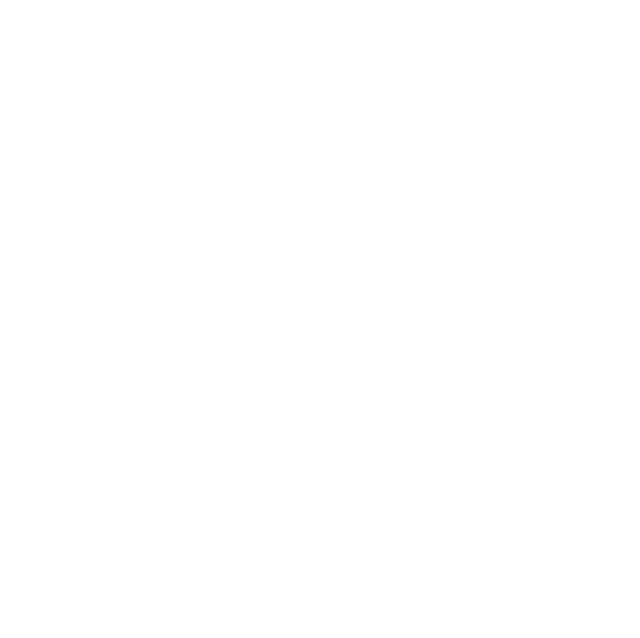
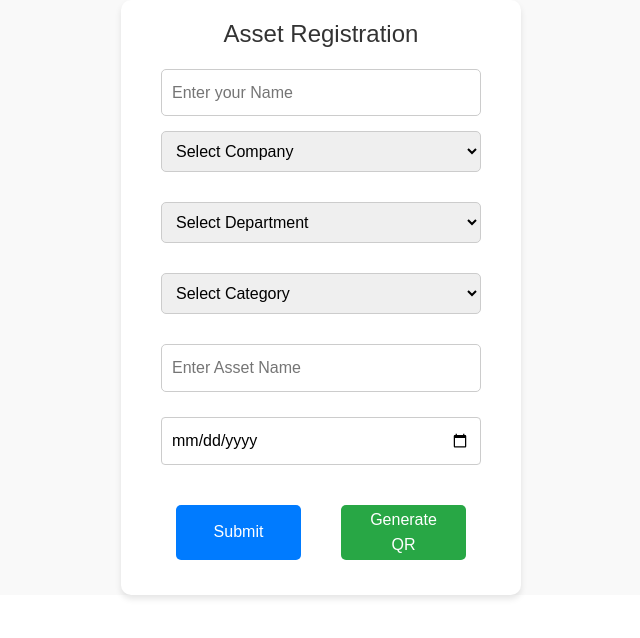
Before and after one commit to PasinduLakshanDSE/Vella, a React (Create React App) app in the folder assetmanagment/: page /CompanyAssetRegister in a window 1280 px wide. Before the commit this address had no page. Shown: the top 638 px of the page, without its empty margins (319-959 px from the left). Built offline with nearby package versions, Linux system fonts and the light colour scheme.

Commit message:
Add Asset Registration

```diff
--- a/assetmanagment/src/App.js
+++ b/assetmanagment/src/App.js
@@ -17,6 +17,7 @@
 import AssetRegister from "./components/Admin/AssetRegistration/AssetRegister";
 import Categorization from "./components/Admin/AssetCategorization/Assetcategorization";
 import CompanyUserRole from "./components/Company/CompanyUserRole/CompanyUserRole";
+import CompanyAssetRegister from "./components/Company/CompanyAssetRegistration/CompanyAssetRegister";
 
 //import Users from "./components/Users/Users";
 
@@ -30,9 +31,10 @@
         <Route path="/AdminNavBar" element={<AdminNavBar/>}/>
         <Route path="/AdminDashboardPage"  element={<DashBoard/>}/>
         <Route path="/AddUsersRole"  element={<AddUsersRole/>}/>
-        <Route pathe="/ComanyUserrole" elemnt={<CompanyUserRole/>}/>
+        <Route path="/CompanyUserRole" element={<CompanyUserRole/>}/>
         <Route path="/CompanyDashBord"  element={<CompanyDashBord/>}/>
         <Route path="/CompanyNavBar"  element={<CompanyNavBar/>}/>
+        <Route path="/CompanyAssetRegister" element={<CompanyAssetRegister/>}/>
         <Route path="/Login"  element={<Login/>}/>
         <Route path="/Users"  element={<Users/>}/>
         <Route path="/AssetRegister" element={<AssetRegister/>}/>
--- /dev/null
+++ b/assetmanagment/src/components/Company/CompanyAssetRegistration/CompanyAssetRegister.css
@@ -0,0 +1,91 @@
+.asset-register {
+    display: flex;
+    justify-content: center;
+    align-items: center;
+    height: auto;
+    background-color: #f9f9f9;
+    font-family: Arial, sans-serif;
+  }
+
+  .form-container {
+    background-color: #ffffff;
+    padding: 20px 40px;
+    border-radius: 10px;
+    box-shadow: 0px 4px 6px rgba(0, 0, 0, 0.1);
+    width: 100%;
+    max-width: 400px;
+    text-align: center;
+  }
+
+  .form-container h2 {
+    margin-bottom: 20px;
+    color: #333333;
+  }
+
+  .input-box {
+    display: flex;
+    flex-direction: column;
+    gap: 15px;
+  }
+
+  .input-box input {
+    padding: 10px;
+    font-size: 16px;
+    border: 1px solid #ccc;
+    border-radius: 5px;
+  }
+
+  .input-box input:focus {
+    border-color: #007bff;
+    outline: none;
+    box-shadow: 0px 0px 4px rgba(0, 123, 255, 0.5);
+  }
+
+  .button-group {
+    display: flex;
+    justify-content: space-between;
+    gap: 10px;
+  }
+
+  .button {
+    padding: 2px 20px;
+    font-size: 16px;
+    color: #ffffff;
+    background-color: #007bff;
+    border: none;
+    border-radius: 5px;
+    cursor: pointer;
+    transition: background-color 0.3s ease;
+  }
+
+  .button.generate-btn {
+    background-color: #28a745;
+  }
+
+  .button:hover {
+    opacity: 0.9;
+  }
+
+  .qr-container {
+    margin-top: 20px;
+    text-align: center;
+  }
+
+
+  input[type="date"] {
+    width: 100%;
+    padding: 10px;
+    margin: 10px 0;
+    border: 1px solid #ccc;
+    border-radius: 4px;
+  }
+
+
+  .combined-qr-container {
+    display: inline-block;
+    text-align: center;
+    padding: 10px;
+    background: #feffff;
+    border: 4px solid #0b998d;
+    border-radius: 5px;
+  }
--- /dev/null
+++ b/assetmanagment/src/components/Company/CompanyAssetRegistration/CompanyAssetRegister.jsx
@@ -0,0 +1,266 @@
+import React, { useState, useRef } from "react";
+import { QRCode } from "react-qrcode-logo";
+import html2canvas from "html2canvas";
+import "./CompanyAssetRegister.css";
+
+const CompanyAssetRegister = () => {
+  const user = JSON.parse(localStorage.getItem("currentUser"));
+
+  const [name, setName] = useState(user?.username || "");
+  const [company, setCompany] = useState("");
+  const [department, setDepartment] = useState("");
+  const [category, setCategory] = useState("");
+  const [customCategory, setCustomCategory] = useState("");
+  const [assetName, setAssetName] = useState("");
+  const [assetUpdateDate, setAssetUpdateDate] = useState("");
+  const [serialNumber, setSerialNumber] = useState("");
+  const [qrCodeData, setQrCodeData] = useState(null);
+  const [trackingId, setTrackingId] = useState("");
+
+  const qrCodeContainerRef = useRef();
+
+  const categories = ["Electronics", "Furniture", "Stationery", "Other"];
+  const companys = ["Vella", "98 Acers", "Ravana Pool Club", "Flying Ravana", "Le Maas Tota", "Tea Factory"];
+  const departments = ["IT", "HR", "Kitchen", "Front Office"];
+
+  const companyAbbreviations = {
+    "Vella": "V",
+    "98 Acers": "98",
+    "Ravana Pool Club": "RPC",
+    "Flying Ravana": "FR",
+    "Le Maas Tota": "LMT",
+    "Tea Factory": "TF",
+  };
+
+  const departmentAbbreviations = {
+    "IT": "IT",
+    "HR": "HR",
+    "Kitchen": "KT",
+    "Front Office": "FO",
+  };
+
+
+
+const generateTrackingId = () => {
+  const companyAbbr = companyAbbreviations[company] || company;
+  const departmentAbbr = departmentAbbreviations[department] || department;
+
+  const randomNum = String(Math.floor(Math.random() * 100000)).padStart(5, "0");
+
+
+  if (serialNumber) {
+    const serialSuffix = serialNumber.slice(-4).padStart(4, "0");
+    return `${companyAbbr}-${departmentAbbr}-${serialSuffix}`;
+  }
+
+  return `${companyAbbr}-${departmentAbbr}-${randomNum}`;
+};
+
+
+  const handleSubmit = () => {
+    if (!name || !company || !department || !category || !assetName || !assetUpdateDate) {
+      alert("Please fill in all fields before submitting.");
+      return;
+    }
+
+    if (category === "Electronics" && !serialNumber) {
+      alert("Please enter a Serial Number for Electronics.");
+      return;
+    }
+
+    const finalCategory = category === "Other" ? customCategory : category;
+
+    if (!finalCategory) {
+      alert("Please specify a category.");
+      return;
+    }
+
+    if (!trackingId || !qrCodeData) {
+      alert("Please generate a Tracking ID and QR Code before submitting.");
+      return;
+    }
+
+    const assetData = {
+      name,
+      company,
+      department,
+      category: finalCategory,
+      assetName,
+      assetUpdateDate,
+      serialNumber: category === "Electronics" ? serialNumber : null,
+      trackingId,
+    };
+
+    console.log("Asset Data: ", assetData);
+    alert("Asset Registered Successfully!");
+
+    setName(user?.username || "");
+    setCompany("");
+    setDepartment("");
+    setCategory("");
+    setCustomCategory("");
+    setAssetName("");
+    setAssetUpdateDate("");
+    setSerialNumber("");
+    setQrCodeData(null);
+    setTrackingId("");
+  };
+
+  const handleGenerateQR = () => {
+    if (!name || !company || !department || !category || !assetName || !assetUpdateDate) {
+      alert("Please fill in all fields before generating the QR code.");
+      return;
+    }
+
+    if (category === "Electronics" && !serialNumber) {
+      alert("Please enter a Serial Number for Electronics.");
+      return;
+    }
+
+    const finalCategory = category === "Other" ? customCategory : category;
+
+    if (!finalCategory) {
+      alert("Please specify a category.");
+      return;
+    }
+
+    const uniqueTrackingId = trackingId || generateTrackingId();
+    setTrackingId(uniqueTrackingId);
+
+    const qrData = JSON.stringify({
+      name,
+      company,
+      department,
+      category: finalCategory,
+      assetName,
+      assetUpdateDate,
+      serialNumber: category === "Electronics" ? serialNumber : null,
+      trackingId: uniqueTrackingId,
+    });
+
+    setQrCodeData(qrData);
+  };
+
+  const handleDownloadCombinedImage = async () => {
+    try {
+      if (!qrCodeContainerRef.current) return;
+
+      const canvas = await html2canvas(qrCodeContainerRef.current);
+      const link = document.createElement("a");
+      link.download = "QRCodeWithTrackingID.png";
+      link.href = canvas.toDataURL("image/png");
+      link.click();
+    } catch (error) {
+      console.error("Failed to download the QR code image:", error);
+      alert("Error occurred while downloading the QR code. Please try again.");
+    }
+  };
+
+  return (
+    <div>
+      <div className="asset-register">
+        <div className="form-container">
+          <h2>Asset Registration</h2>
+          <div className="input-box">
+            <input
+              type="text"
+              value={name}
+              onChange={(e) => setName(e.target.value)}
+              placeholder="Enter your Name"
+              readOnly={Boolean(user)}
+            />
+            <select
+              value={company}
+              onChange={(e) => setCompany(e.target.value)}
+            >
+              <option value="">Select Company</option>
+              {companys.map((com) => (
+                <option key={com} value={com}>
+                  {com}
+                </option>
+              ))}
+            </select>
+            <select
+              value={department}
+              onChange={(e) => setDepartment(e.target.value)}
+            >
+              <option value="">Select Department</option>
+              {departments.map((dep) => (
+                <option key={dep} value={dep}>
+                  {dep}
+                </option>
+              ))}
+            </select>
+            <select
+              value={category}
+              onChange={(e) => setCategory(e.target.value)}
+            >
+              <option value="">Select Category</option>
+              {categories.map((cat) => (
+                <option key={cat} value={cat}>
+                  {cat}
+                </option>
+              ))}
+            </select>
+            {category === "Other" && (
+              <input
+                type="text"
+                value={customCategory}
+                onChange={(e) => setCustomCategory(e.target.value)}
+                placeholder="Enter Category"
+              />
+            )}
+            {category === "Electronics" && (
+              <input
+                type="text"
+                value={serialNumber}
+                onChange={(e) => setSerialNumber(e.target.value)}
+                placeholder="Enter Serial Number"
+              />
+            )}
+            <input
+              type="text"
+              value={assetName}
+              onChange={(e) => setAssetName(e.target.value)}
+              placeholder="Enter Asset Name"
+            />
+            <input
+              type="date"
+              value={assetUpdateDate}
+              onChange={(e) => setAssetUpdateDate(e.target.value)}
+              placeholder="Select Asset Update Date"
+            />
+            <div className="button-group">
+              <button className="button" onClick={handleSubmit}>
+                Submit
+              </button>
+              <button className="button generate-btn" onClick={handleGenerateQR}>
+                Generate QR
+              </button>
+            </div>
+          </div>
+          {qrCodeData && (
+            <div className="qr-container">
+              <h3>Generated QR Code</h3>
+              <div ref={qrCodeContainerRef} className="combined-qr-container">
+                <QRCode
+                  value={qrCodeData}
+                  size={150}
+                  qrStyle="squares"
+                  logoImage="https://via.placeholder.com/30"
+                  logoWidth={40}
+                />
+                <p>ID: {trackingId}</p>
+              </div>
+              <button className="button download-btn" onClick={handleDownloadCombinedImage}>
+                Download
+              </button>
+            </div>
+          )}
+        </div>
+      </div>
+    </div>
+  );
+};
+
+export default CompanyAssetRegister;
--- a/assetmanagment/src/components/Company/CompanyDashBoard/CompanyDashBoard.js
+++ b/assetmanagment/src/components/Company/CompanyDashBoard/CompanyDashBoard.js
@@ -35,9 +35,9 @@
   }, []);
 
   const cards = [
-    { count: bookings.length, label: "Total Booking", color: "blue", icon: <i className="fas fa-calendar-days si"></i> },
-    { count: techniciansCount, label: "Total Technician", color: "green", icon: <i className="fas fa-gear si"></i> },
-    { count: servicesCount, label: "Total Service", color: "teal", icon: <i className="fas fa-handshake si"></i> },
+    { count: bookings.length, label: "Total Asset", color: "blue", icon: <i className="fas fa-calendar-days si"></i> },
+    { count: techniciansCount, label: "Total Department", color: "green", icon: <i className="fas fa-gear si"></i> },
+    { count: servicesCount, label: "Total Users", color: "teal", icon: <i className="fas fa-handshake si"></i> },
     { count: usersCount, label: "Total Users", color: "red", icon: <i className="fas fa-user si"></i> },
   ];
 
--- a/assetmanagment/src/components/Company/CompanyNav/CompanyNav.js
+++ b/assetmanagment/src/components/Company/CompanyNav/CompanyNav.js
@@ -28,11 +28,12 @@
           </div>
           <div className="nav-button">
             <i className="fas fa-calendar-days "></i>
-            <Link to="/CompanyUserRole" className="nav-link"> Add Users Role</Link>
+            <Link to="/CompanyUserRole" className="nav-link">Add User Role</Link>
           </div>
           <div className="nav-button">
             <i className="fas fa-gear"></i>
-            <a href="AssetRegistration" className="nav-link">Asset Registration</a>
+            <Link to="/CompanyAssetRegister" className="nav-link"> Asset Registration</Link>
+
           </div>
           <div className="nav-button">
             <i className="fas fa-handshake"></i>
--- a/assetmanagment/src/components/Company/CompanyUserRole/CompanyUserRole.js
+++ b/assetmanagment/src/components/Company/CompanyUserRole/CompanyUserRole.js
@@ -57,7 +57,7 @@
         };
 
         try {
-            const response = await axios.post('http://localhost:8000/api/users', userData);
+            await axios.post('http://localhost:8000/api/users', userData);
             alert("User created successfully");
             handleReset();
         } catch (error) {
```
